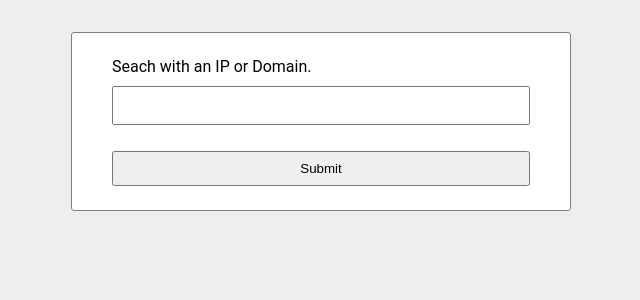
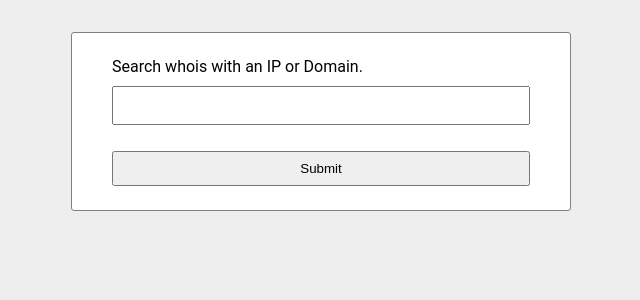
Before and after one commit to JohnIrle/whois-frontend, a React (Create React App) app: page / in a window 1280 px wide. Shown: the top 300 px of the page, without its empty margins (319-959 px from the left). Built offline with nearby package versions, Linux system fonts and the light colour scheme.

Commit message:
add form onSubmit and tests

```diff
--- a/src/components/Form/Form.tsx
+++ b/src/components/Form/Form.tsx
@@ -1,20 +1,31 @@
-import React, { useState } from "react";
+import React, { FormEventHandler, useState } from "react";
 import styles from "./Form.module.css";
 
-const Form = () => {
+interface FormProps {
+    onSubmit: (IPorDomain: string) => void;
+}
+
+const Form = ({ onSubmit }: FormProps) => {
     const [IPorDomain, setIPorDomain] = useState("");
 
     return (
-        <form className={styles.form}>
-            <label>
-                Seach with an IP or Domain.
-                <input
-                    type="text"
-                    className={styles.input}
-                    value={IPorDomain}
-                    onChange={(e) => setIPorDomain(e.target.value)}
-                />
+        <form
+            className={styles.form}
+            onSubmit={(e) => {
+                e.preventDefault();
+                onSubmit(IPorDomain);
+            }}
+        >
+            <label htmlFor="searchInput">
+                Search whois with an IP or Domain.
             </label>
+            <input
+                type="text"
+                id="searchInput"
+                className={styles.input}
+                value={IPorDomain}
+                onChange={(e) => setIPorDomain(e.target.value)}
+            />
             <button type="submit" className={styles.submitButton}>
                 Submit
             </button>
```
Also changed, not shown: 1 other file (tests, documents, lock files or other folders).
